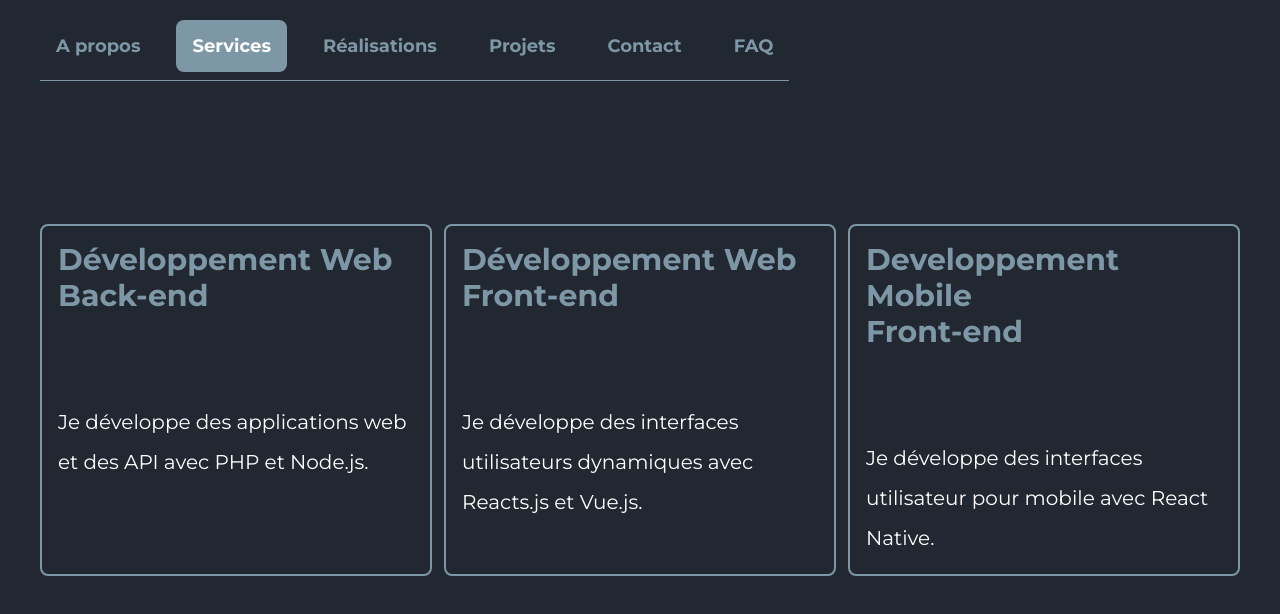
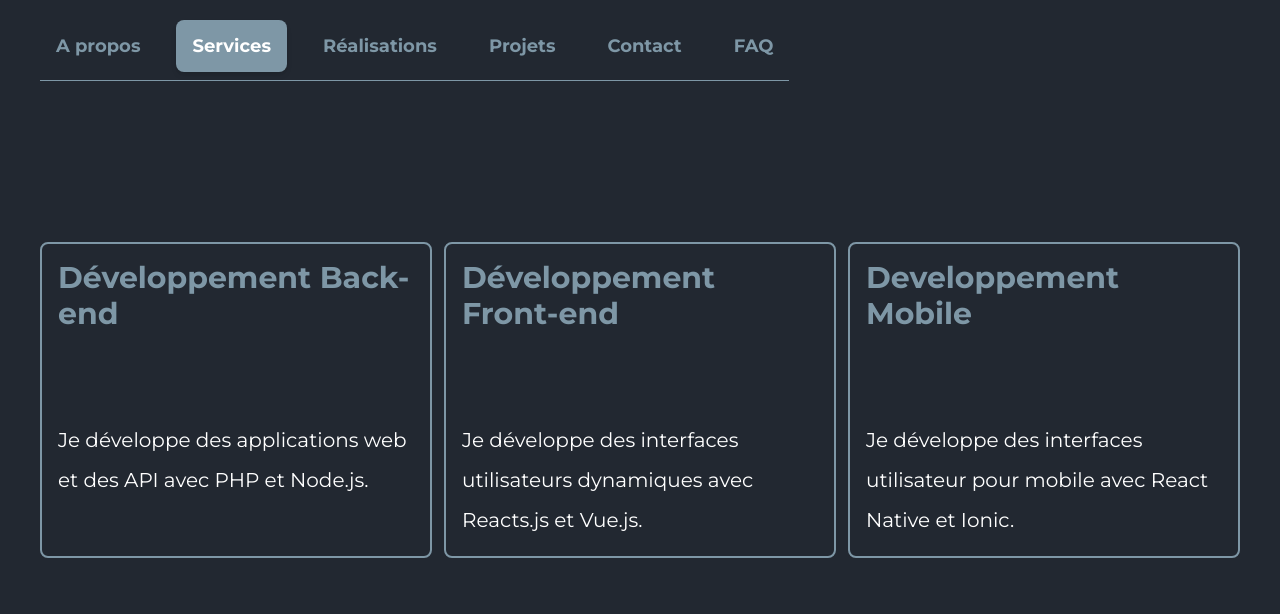
Before and after one commit to eliseekn/portfolio, a Vue app: page / in a window 1280 px wide. Both pictures are taken after a click on the link "Services". Shown: the top 614 px of the page. Built offline with nearby package versions, Linux system fonts and the light colour scheme.

Commit message:
Update UI

```diff
--- a/src/index.css
+++ b/src/index.css
@@ -6,19 +6,19 @@
 
 @layer components {
     .btn {
-        @apply text-base md:text-xl md:leading-loose font-semibold bg-transparent text-[#7e97a6] border-2 border-[#7e97a6] hover:bg-[#7e97a6] hover:text-white px-4 py-2 rounded-lg transition-all duration-500
+        @apply text-base md:text-xl md:leading-loose font-semibold bg-transparent hover:shadow-md text-[#7e97a6] border-2 border-[#7e97a6] hover:bg-[#7e97a6] hover:text-white px-4 py-2 rounded-lg transition-all duration-500
     }
 
     .menu-item {
-        @apply text-base md:text-lg md:leading-loose font-semibold text-[#7e97a6] hover:bg-[#7e97a6] hover:text-white px-4 py-2 rounded-lg transition-all duration-500
+        @apply text-base md:text-lg md:leading-loose font-semibold text-[#7e97a6] hover:shadow-md hover:bg-[#7e97a6] hover:text-white px-4 py-2 rounded-lg transition-all duration-500
     }
 
     .menu-item-active {
-        @apply text-white bg-[#7e97a6]
+        @apply text-white bg-[#7e97a6] shadow-md
     }
 
     .card {
-        @apply bg-transparent border-2 border-[#7e97a6] rounded-lg hover:shadow hover:shadow-[#7e97a6] transition-all duration-500
+        @apply bg-transparent border-2 border-[#7e97a6] rounded-lg hover:shadow-md hover:shadow-[#7e97a6] transition-all duration-500
     }
 
     .input {
--- a/src/pages/about.vue
+++ b/src/pages/about.vue
@@ -7,12 +7,12 @@
                     <span class="text-lg md:text-3xl md:leading-loose font-semibold">Elisée K. N'Guessan,</span>
                 </p>
 
-                <h1 class="my-4 md:my-5 text-[#7e97a6] uppercase font-black text-3xl md:text-5xl">
-                    Développeur Web <br> Freelance.
+                <h1 class="my-4 text-[#7e97a6] uppercase font-black text-3xl md:text-5xl">
+                    Développeur Web Freelance.
                 </h1>
 
                 <p class="text-base md:text-xl md:leading-loose">
-                    Spécialisé en développement back-end PHP et front-end React, <br>
+                    Spécialisé en développement back-end PHP et front-end React.js, <br>
                     j'ai plus de 3 années d'expériences dans le développement d'interfaces utilisateur et d'applications web.
                 </p>
 
--- a/src/pages/contact.vue
+++ b/src/pages/contact.vue
@@ -36,7 +36,7 @@
                     <input type="text" id="name" class="input" placeholder="Nom et prénom(s)" v-model.lazy="form.name" />
                     <input type="email" id="email" class="input" placeholder="Adresse email" v-model.lazy="form.email" />
                     <input type="text" id="subject" class="input my-3 col-span-full" placeholder="Objet" v-model.lazy="form.subject" />
-                    <textarea id="message" placeholder="Message" class="input col-span-full" rows="5" v-model.lazy="form.message"></textarea>
+                    <textarea id="message" placeholder="Message" class="input col-span-full resize-none" rows="5" v-model.lazy="form.message"></textarea>
 
                     <button type="button" class="btn col-span-full" @click="submitContactForm()">
                         <span v-if="form.submitted">Opération en cours...</span>
--- a/src/pages/faq.vue
+++ b/src/pages/faq.vue
@@ -8,7 +8,7 @@
                     <h5 class="text-[#7e97a6] font-bold text-xl md:text-3xl">Quelles sont vos disponibilités ?</h5>
 
                     <p class="text-base md:text-xl md:leading-loose mt-3">
-                        Je suis actuellement <span class="text-[#7e97a6] font-semibold">indisponible</span> jusqu'en <span class="text-[#7e97a6] font-semibold">Décembre</span>.
+                        Je suis actuellement <span class="text-[#7e97a6] font-semibold">indisponible</span> jusqu'en <span class="text-[#7e97a6] font-semibold">Décembre 2022</span>.
                     </p>
                 </div>
 
--- a/src/pages/services.vue
+++ b/src/pages/services.vue
@@ -5,7 +5,7 @@
         <div class="grid grid-cols-3 gap-3">
             <div class="animate-fade-in-1 col-span-6 lg:col-auto card p-4">
                 <p class="text-[#7e97a6] font-bold text-xl md:text-3xl">
-                    Développement Web <br> Back-end
+                    Développement Back-end
                 </p>
 
                 <div class="my-3 md:my-5 text-xl md:text-5xl">
@@ -22,7 +22,7 @@
 
             <div class="animate-fade-in-2 col-span-6 lg:col-auto card p-4">
                 <p class="text-[#7e97a6] font-bold text-xl md:text-3xl">
-                    Développement Web <br> Front-end
+                    Développement Front-end
                 </p>
 
                 <div class="my-3 md:my-5 text-xl md:text-5xl">
@@ -38,7 +38,7 @@
 
             <div class="animate-fade-in-3 col-span-6 lg:col-auto card p-4">
                 <p class="text-[#7e97a6] font-bold text-xl md:text-3xl">
-                    Developpement Mobile <br> Front-end
+                    Developpement Mobile
                 </p>
 
                 <div class="my-3 md:my-5 text-xl md:text-5xl">
@@ -48,7 +48,7 @@
                 </div>
 
                     <p class="text-base md:text-xl md:leading-loose">
-                        Je développe des interfaces utilisateur pour mobile avec React Native.
+                        Je développe des interfaces utilisateur pour mobile avec React Native et Ionic.
                     </p>
                 </div>
             </div>
--- a/src/pages/work.vue
+++ b/src/pages/work.vue
@@ -3,7 +3,7 @@
         <h1 class="mb-5 md:mb-10 font-bold text-3xl md:text-5xl xl:hidden">Mes réalisations</h1>
 
         <div class="grid grid-cols-3 gap-3">
-            <div v-for="data in activeData" :key="data.id" :class="'relative col-span-6 lg:col-auto card' + ' animate-fade-in-' + (data.id + 1)">
+            <div v-for="data in activeData" :key="data.id" class="relative col-span-6 lg:col-auto card">
                 <img :src=data.img :alt=data.alt loading="lazy" @load="onLoad" class="rounded-t-lg" />
 
                 <div class="p-4">
```
